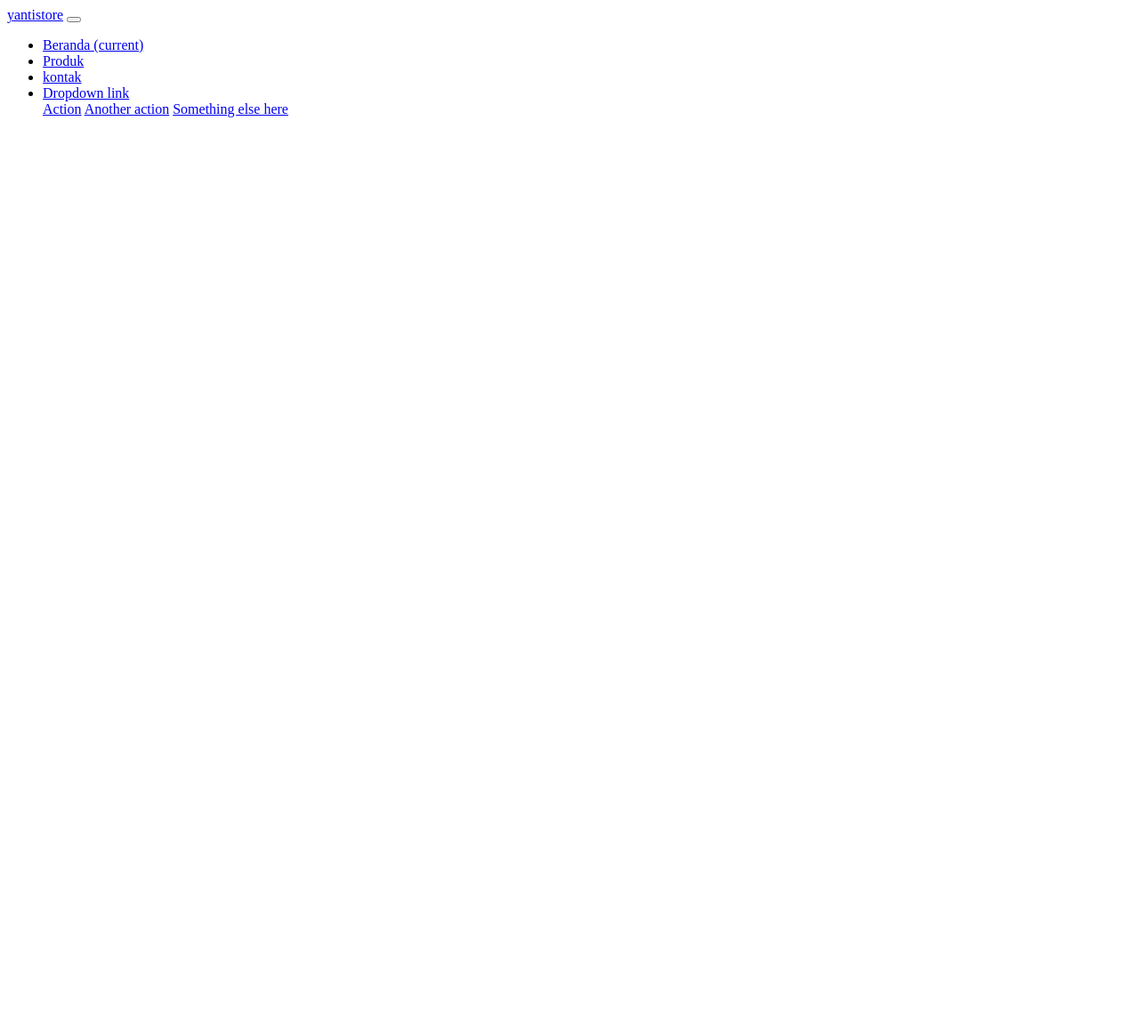
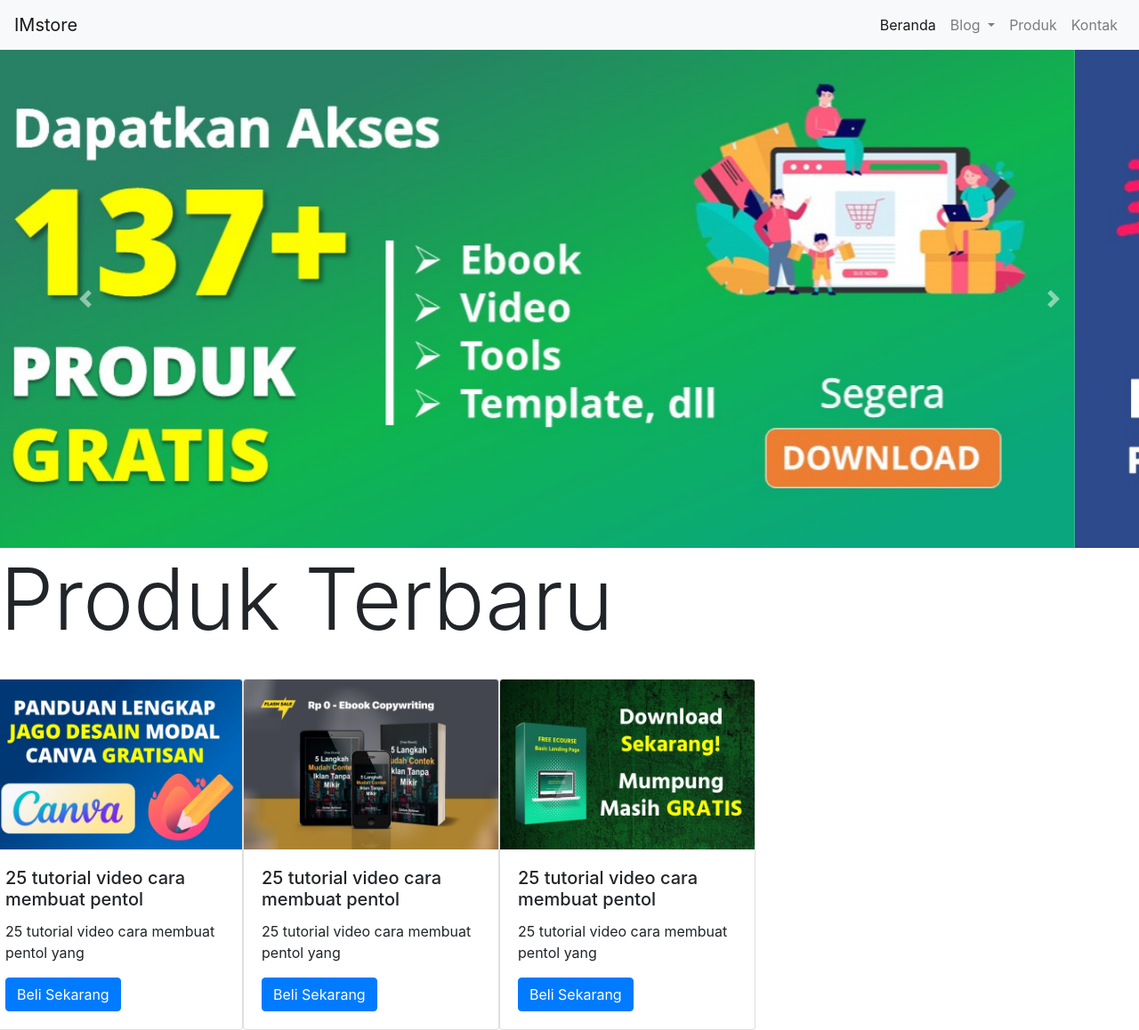
Before and after one commit to Yantilaila/yanti.github.io, a plain HTML site: page index.html in a window 1280 px wide. Shown: the whole page at 89% size. Before the commit the page ends 800 px from the top, so only its background shows below. Drawn offline with nearby package versions, Linux system fonts and the light colour scheme.

Commit message:
nambahin produk

```diff
--- a/index.html
+++ b/index.html
@@ -5,43 +5,133 @@
     <meta charset="utf-8">
     <meta name="viewport" content="width=device-width, initial-scale=1, shrink-to-fit=no">
 
-    <!-- Bootstrap CSS Offline -->
-   <link rel="stylessheet" href="css/bootstrap.min.css">
+    <!-- Bootstrap CSS Offline-->
+    <!-- <link rel="stylesheet" href="css/bootstrap.min.css"> -->
+
+    <!-- Bootstrap CSS Online -->
+    <link rel="stylesheet" href="https://cdn.jsdelivr.net/npm/bootstrap@4.6.1/dist/css/bootstrap.min.css" integrity="sha384-zCbKRCUGaJDkqS1kPbPd7TveP5iyJE0EjAuZQTgFLD2ylzuqKfdKlfG/eSrtxUkn" crossorigin="anonymous">
 
     <title>Belajar Bootstrap</title>
+
   </head>
   <body>
 
-
     <!-- AWAL : Navigasi Bar -->
     <nav class="navbar navbar-expand-lg navbar-light bg-light">
-    <a class="navbar-brand" href="https://yantilaila.github.io">yantistore</a>
+      <a class="navbar-brand" href="https://Indra07Maulana.github.io">IMstore</a>
       <button class="navbar-toggler" type="button" data-toggle="collapse" data-target="#navbarNavDropdown" aria-controls="navbarNavDropdown" aria-expanded="false" aria-label="Toggle navigation">
         <span class="navbar-toggler-icon"></span>
       </button>
-    <div class="collapse navbar-collapse" id="navbarNavDropdown">
+      <div class="collapse navbar-collapse justify-content-end" id="navbarNavDropdown">
         <ul class="navbar-nav">
+          <!-- Beranda -->
           <li class="nav-item active">
-          <a class="nav-link" href="#">Beranda <span class="sr-only">(current)</span></a>
+            <a class="nav-link" href="index.html">Beranda <span class="sr-only">(current)</span></a>
           </li>
+          <!-- Blog -->
+          <li class="nav-item dropdown">
+            <a class="nav-link dropdown-toggle" href="#" id="navbarDropdownMenuLink" role="button" data-toggle="dropdown" aria-expanded="false">
+              Blog
+            </a>
+            <div class="dropdown-menu" aria-labelledby="navbarDropdownMenuLink">
+              <a class="dropdown-item" href="#">Bootstrap Layout</a>
+              <a class="dropdown-item" href="#">Bootstrap Components</a>
+              <a class="dropdown-item" href="#">Bootstrap Content</a>
+            </div>
+          </li>
+          <!-- Produk -->
           <li class="nav-item">
             <a class="nav-link" href="#">Produk</a>
           </li>
+          <!-- Kontak -->
           <li class="nav-item">
-          <a class="nav-link" href="kontakwa.html">kontak</a>
-        </li>
-        <li class="nav-item dropdown">
-          <a class="nav-link dropdown-toggle" href="#" id="navbarDropdownMenuLink" role="button" data-toggle="dropdown" aria-expanded="false">
-            Dropdown link
-          </a>
-          <div class="dropdown-menu" aria-labelledby="navbarDropdownMenuLink">
-            <a class="dropdown-item" href="#">Action</a>
-            <a class="dropdown-item" href="#">Another action</a>
-            <a class="dropdown-item" href="#">Something else here</a>
-          </div>
+            <a class="nav-link" href="kontakwa.html">Kontak</a>
           </li>
         </ul>
       </div>
     </nav>
+    <!-- AKHIR : Navigasi Bar -->
+
+    <!-- AWAL : Jumbotron -->
+    <div id="carouselExampleControls" class="carousel slide" data-ride="carousel">
+      <div class="carousel-inner">
+        <div class="carousel-item active">
+          <img src="img/slide1.jpg" class="d-block w-100" alt="Slide 1">
+        </div>
+        <div class="carousel-item">
+          <img src="img/slide2.jpg" class="d-block w-100" alt="Slide 2">
+        </div>
+        <div class="carousel-item">
+          <img src="img/slide3.jpg" class="d-block w-100" alt="Slide 3">
+        </div>
+        <div class="carousel-item">
+          <img src="img/slide4.jpg" class="d-block w-100" alt="Slide 4">
+        </div>
+      </div>
+     <button class="carousel-control-prev" type="button" data-target="#carouselExampleControls" data-slide="prev">
+        <span class="carousel-control-prev-icon" aria-hidden="true"></span>
+        <span class="sr-only">Previous</span>
+      </button>
+      <button class="carousel-control-next" type="button" data-target="#carouselExampleControls" data-slide="next">
+        <span class="carousel-control-next-icon" aria-hidden="true"></span>
+        <span class="sr-only">Next</span>
+      </button>
+    </div>
+    <!-- AKHIR : Jumbotron -->
+
+
+    <!-- AWAL : Produk Terbaru -->
+    <div class="container" id="produkTerbaru"> </div>
+      <h1 class="display-1">Produk Terbaru</h1>
+      <br>
+      <!--Baris Pertama-->
+      <div class="row">
+        <!--Produk Satu-->
+        <div class="card" style="width: 18rem;">
+          <img src="img/produk1.jpg" class="card-img-top"
+          alt="produk satu">
+          <div class="card-body">
+            <h5 class="card-title">25 tutorial video cara membuat pentol</h5>
+            <p class="card-text">25 tutorial video cara membuat pentol yang </p>
+            <a href="#" class="btn btn-primary">Beli Sekarang</a>
+          </div>
+        </div>
+
+      <!--Produk Dua-->
+      <div class="card" style="width: 18rem;">
+        <img src="img/produk2.png" class="card-img-top"
+        alt="produk dua">
+        <div class="card-body">
+          <h5 class="card-title">25 tutorial video cara membuat pentol</h5>
+          <p class="card-text">25 tutorial video cara membuat pentol yang </p>
+          <a href="#" class="btn btn-primary">Beli Sekarang</a>
+        </div>
+      </div>
+
+      <!--Produk Tiga-->
+      <div class="card" style="width: 18rem;">
+        <img src="img/produk3.jpg" class="card-img-top"
+        alt="produk tiga">
+        <div class="card-body">
+          <h5 class="card-title">25 tutorial video cara membuat pentol</h5>
+          <p class="card-text">25 tutorial video cara membuat pentol yang </p>
+          <a href="#" class="btn btn-primary">Beli Sekarang</a>
+        </div>
+      </div>
+    </div>
+    <!--Baris Kedua-->
+
+</div>
+
+    <!-- AKHIR : Produk Terbaru -->
+
+    <!-- Bootstrap Js Offline -->
+    <!-- <script src="js/bootstrap.bundle.min.js"></script> -->
+    <!-- <script src="js/jquery.slim.min.js"></script> -->
+
+    <!-- Bootstrap JS Online -->
+    <script src="https://cdn.jsdelivr.net/npm/jquery@3.5.1/dist/jquery.slim.min.js" integrity="sha384-DfXdz2htPH0lsSSs5nCTpuj/zy4C+OGpamoFVy38MVBnE+IbbVYUew+OrCXaRkfj" crossorigin="anonymous"></script>
+    <script src="https://cdn.jsdelivr.net/npm/bootstrap@4.6.1/dist/js/bootstrap.bundle.min.js" integrity="sha384-fQybjgWLrvvRgtW6bFlB7jaZrFsaBXjsOMm/tB9LTS58ONXgqbR9W8oWht/amnpF" crossorigin="anonymous"></script>
+
   </body>
 </html>
```
Also changed, not shown: kontakwa.html (+1 -1 lines), img/produk1.jpg (added), img/produk2.png (added), img/produk3.jpg (added), img/produk4.jpg (added), img/slide1.jpg (added), img/slide2.jpg (added), img/slide3.jpg (added), img/slide4.jpg (added), produk3.jpg (added), produk4.jpg (added). Lines whose indentation alone changed are shown as unchanged.
